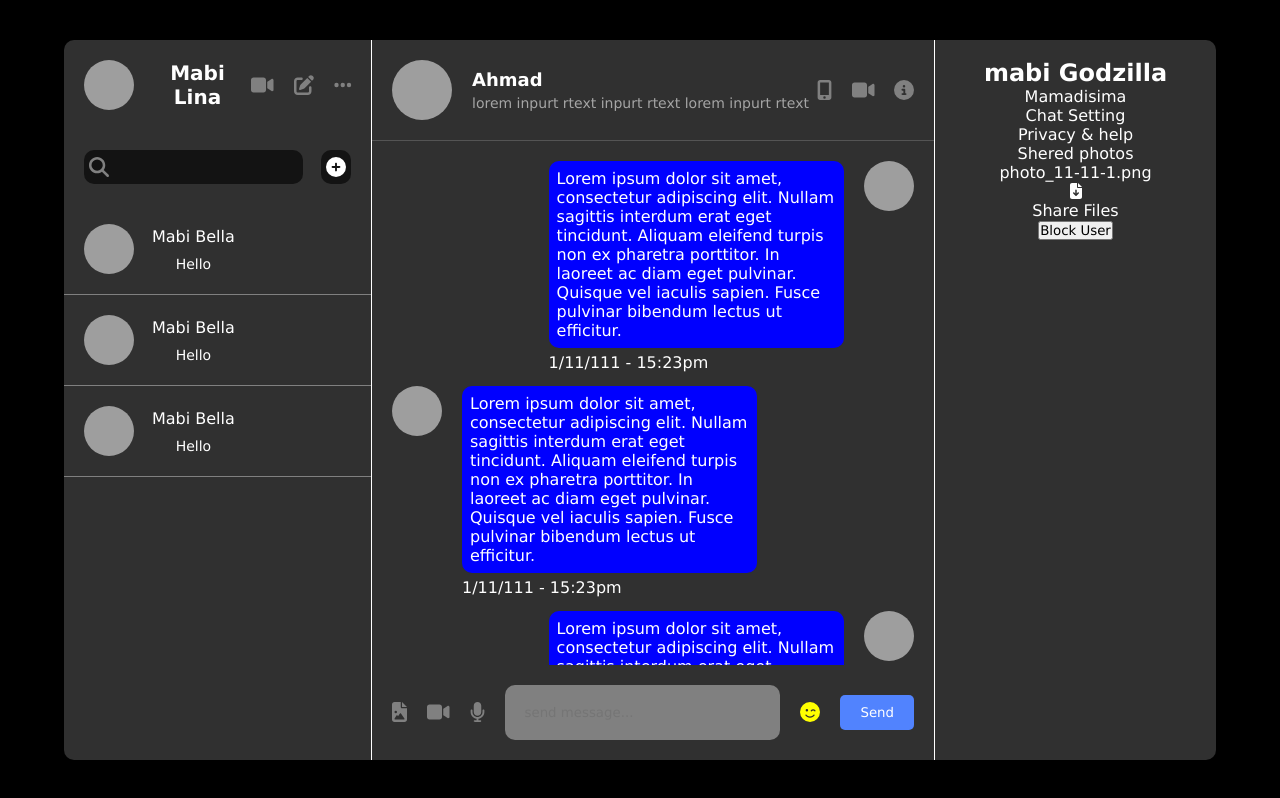
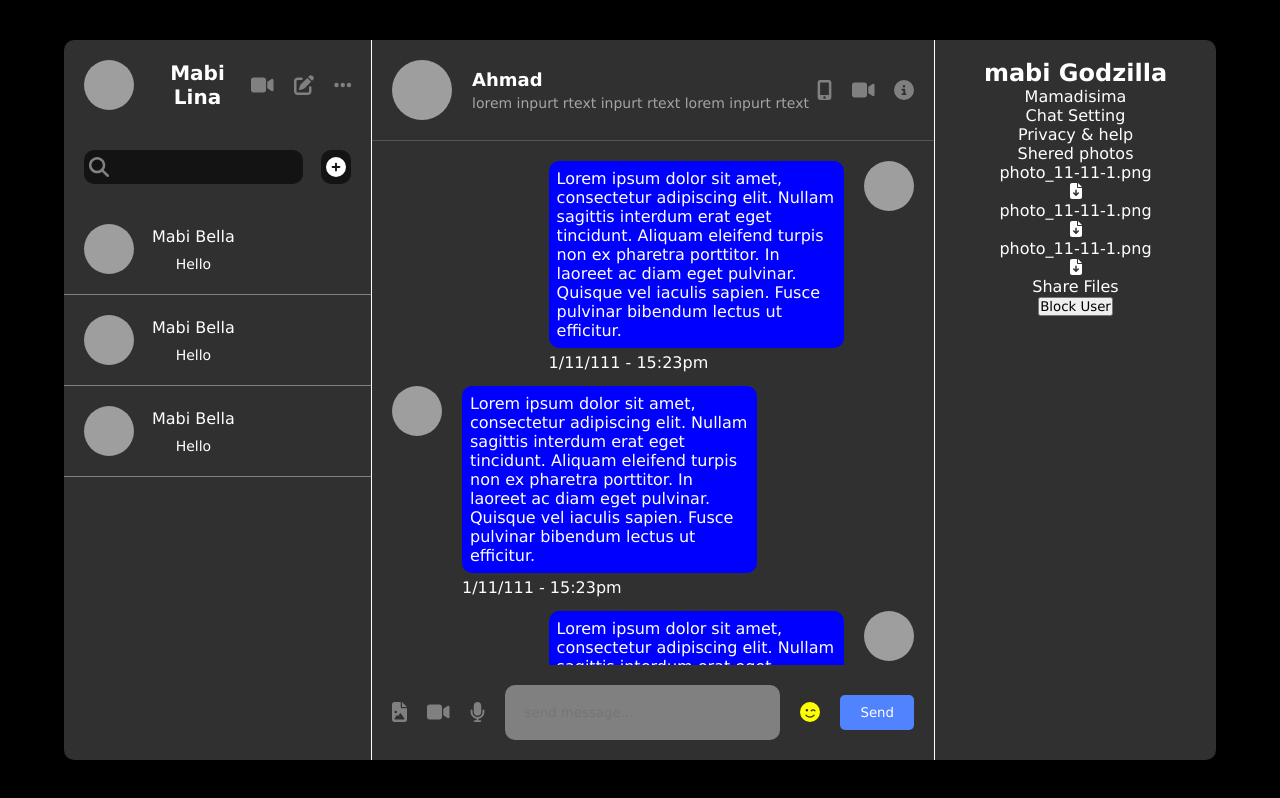
Before and after one commit to LuisArielRetanaHernadez/chat_mabi, a React (Vite) app: page / in a window 1280 px wide. Built offline with nearby package versions, Linux system fonts and the light colour scheme; grey boxes are pictures that could not be loaded.

Commit message:
creando el div con la clase photos__photo-detail para despues duplicar los items de photo

```diff
--- a/src/components/detail/Detail.jsx
+++ b/src/components/detail/Detail.jsx
@@ -30,12 +30,35 @@ const Detail = () => {
           </div>
           <div className='photos'>
             <div className='photos__item'>
-              <img alt='' />
-              <span>photo_11-11-1.png</span>
+              <div className='photos__photo-detial'>
+                <img alt='' />
+                <span>photo_11-11-1.png</span>
+              </div>
+              <span className='photo__icon-download'>
+                <FontAwesomeIcon icon={faFileArrowDown} />
+              </span>
             </div>
-            <span className='photo__icon-download'>
-              <FontAwesomeIcon icon={faFileArrowDown} />
-            </span>
+
+            <div className='photos__item'>
+              <div className='photos__photo-detial'>
+                <img alt='' />
+                <span>photo_11-11-1.png</span>
+              </div>
+              <span className='photo__icon-download'>
+                <FontAwesomeIcon icon={faFileArrowDown} />
+              </span>
+            </div>
+
+            <div className='photos__item'>
+              <div className='photos__photo-detial'>
+                <img alt='' />
+                <span>photo_11-11-1.png</span>
+              </div>
+              <span className='photo__icon-download'>
+                <FontAwesomeIcon icon={faFileArrowDown} />
+              </span>
+            </div>
+
           </div>
         </div>
         <div className='detail__option'>
```
